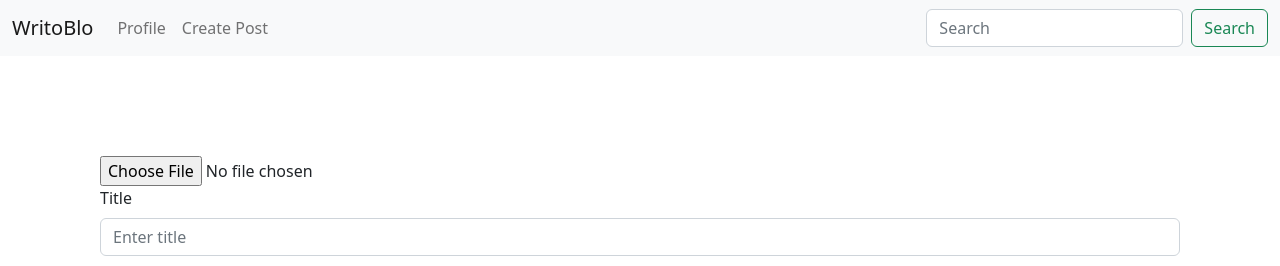
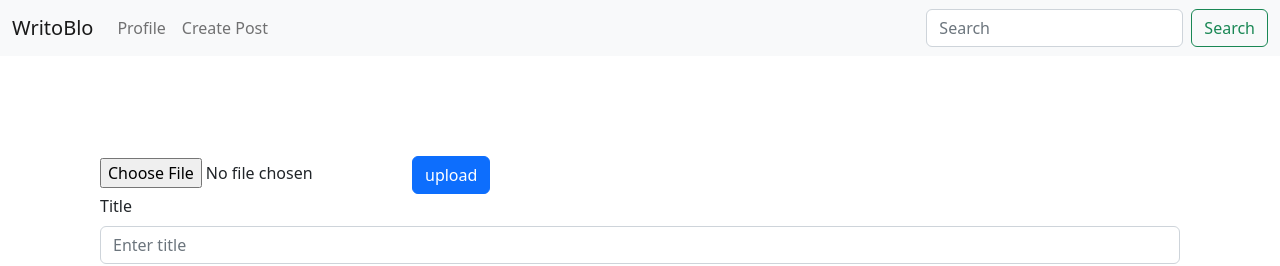
Before and after one commit to 2devyank/Writo-Blo, a React (Vite) app: page /create in a window 1280 px wide. Shown: the top 266 px of the page. Built offline with nearby package versions, Linux system fonts and the light colour scheme; no server answers.

Commit message:
upload file

```diff
--- a/package.json
+++ b/package.json
@@ -15,7 +15,8 @@
     "react-bootstrap": "^2.5.0",
     "react-dom": "^18.2.0",
     "react-markdown": "^8.0.3",
-    "react-router-dom": "^6.4.2"
+    "react-router-dom": "^6.4.2",
+    "uuid": "^9.0.0"
   },
   "devDependencies": {
     "@types/react": "^18.0.17",
--- a/src/firebase.jsx
+++ b/src/firebase.jsx
@@ -22,4 +22,4 @@ const analytics = getAnalytics(app);
 export const auth=getAuth(app);
 export const db=getFirestore(app);
 export const provider=new GoogleAuthProvider();
-const storage=getStorage(app);
+export const storage=getStorage(app);
--- a/src/pages/CreatePost.jsx
+++ b/src/pages/CreatePost.jsx
@@ -4,9 +4,12 @@ import React from 'react'
 import "../style/create.css"
 import {useState} from "react";
 import { addDoc, collection, serverTimestamp } from 'firebase/firestore';
-import { db } from '../firebase';
+import { db ,storage} from '../firebase';
 import { Navigate, useNavigate } from 'react-router-dom';
 import { Button, Form } from 'react-bootstrap';
+import {v4} from "uuid"
+import { ref, uploadBytes } from 'firebase/storage';
+// import storage from "../firebase"
 function CreatePost() {
   const [file,setfile]=useState(null);
 
@@ -44,12 +47,20 @@ const createPost=async(e)=>{
 navigate("/");
 }
 
+const uploadimage=()=>{
+  if(file==null) return;
+  const imageRef=ref(storage,`images/${file.name+v4()}`)
+  uploadBytes(imageRef,file).then(()=>{
+    alert('image uploaded')
+  })
+}
 
   return (
     <div className="create">
 
     <Form className="col" onSubmit={createPost}>
-    <input type="file" value={file} onChange={(e)=>setfile(e.target.files[0])} />
+    <input type="file"  onChange={(e)=>{setfile(e.target.files[0])}} />
+    <Button onClick={uploadimage}>upload</Button>
     <Form.Group className="mb-3" controlId="formBasicEmail">
       <Form.Label>Title</Form.Label>
       <Form.Control value={title} onChange={(e)=>settitle(e.target.value)} className="in" type="text" placeholder="Enter title" />
--- a/src/pages/Profile.jsx
+++ b/src/pages/Profile.jsx
@@ -4,7 +4,7 @@ import { useEffect } from 'react';
 import { Button, Modal } from 'react-bootstrap'
 import { Link, useNavigate } from 'react-router-dom';
 import { useUserAuth } from '../Context'
-import { db } from '../firebase';
+import { db,storage } from '../firebase';
 import "../style/profile.css"
 
 function Profile() {
```
Also changed, not shown: 1 other file (tests, documents, lock files or other folders).
